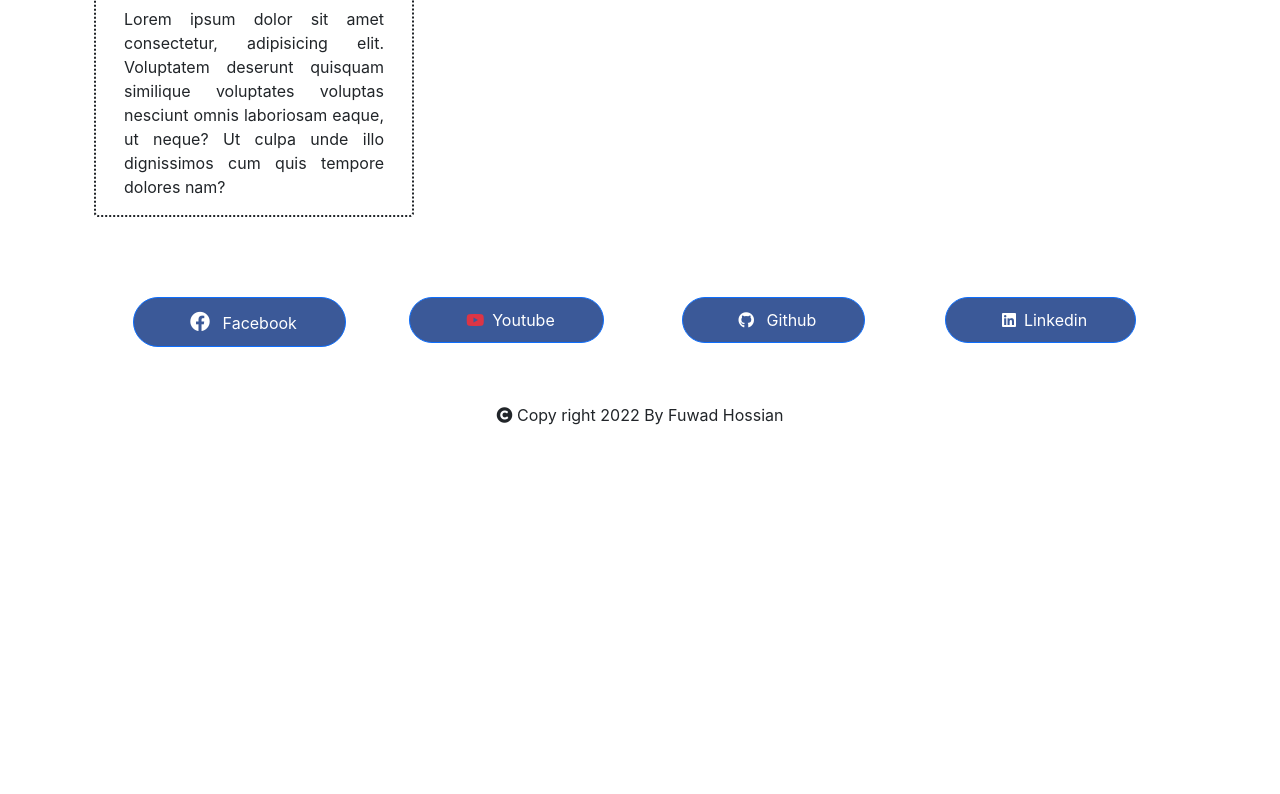
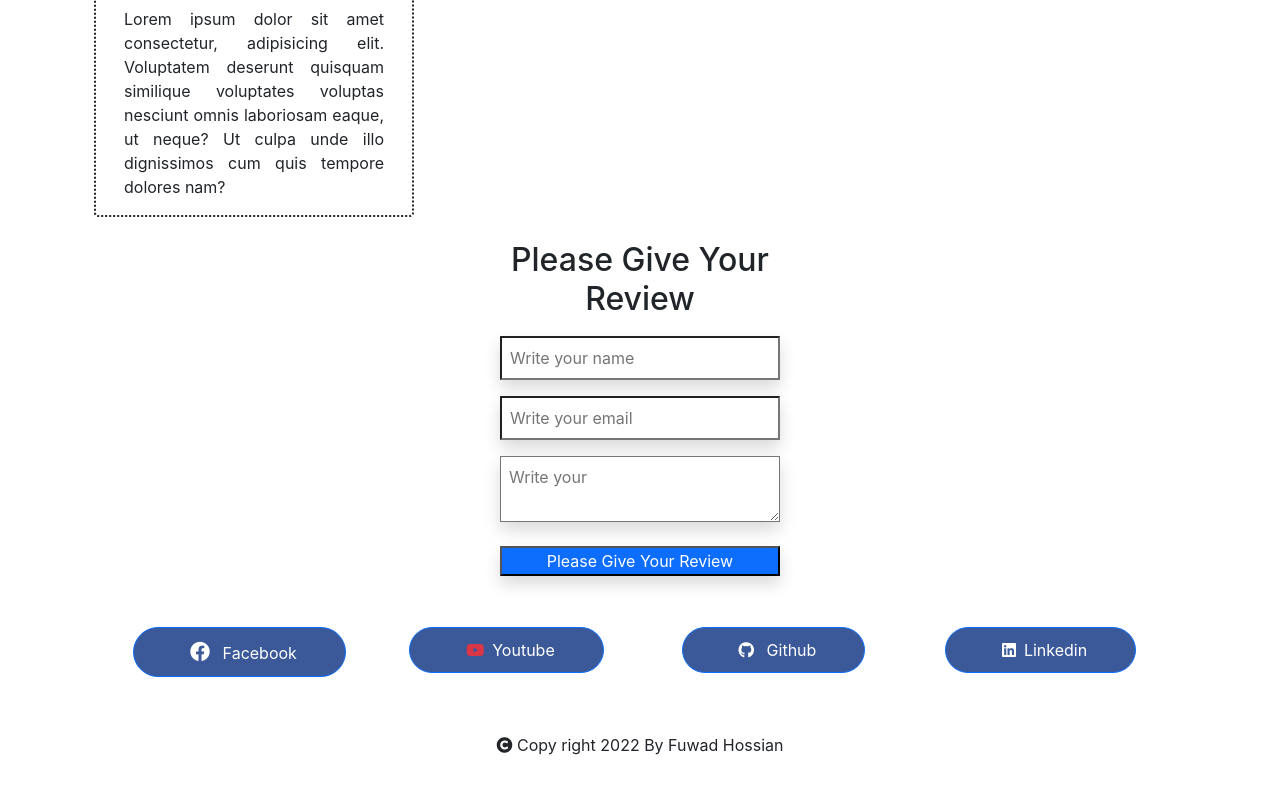
Before and after one commit to Fuhad1998/bicycle-sales-web-cline-site, a React (Create React App) app: page / in a window 1280 px wide. Shown: the part 1510-2304 px from the top of the page. Before the commit the page ends 2049 px from the top, so only its background shows below. Built offline with nearby package versions, Linux system fonts and the light colour scheme; no server answers.

Commit message:
add review

```diff
--- a/package.json
+++ b/package.json
@@ -18,6 +18,7 @@
     "react-hook-form": "^7.29.0",
     "react-router-dom": "^5.3.0",
     "react-scripts": "5.0.0",
+    "react-slick": "^0.28.1",
     "web-vitals": "^2.1.4"
   },
   "scripts": {
--- /dev/null
+++ b/src/Component/Reviews/ReviewInput.js
@@ -0,0 +1,39 @@
+import React from "react";
+import './Reviews.css'
+import { useForm } from "react-hook-form";
+
+const ReviewInput = () => {
+  const { register, handleSubmit } = useForm();
+  const onSubmit = (data) => {};
+  return (
+    <div className=" container  review-header">
+        <h2>Please Give Your Review</h2>
+      <form className="review-from" onSubmit={handleSubmit(onSubmit)}>
+        <input
+          className="mb-3 p-2 input-btn shadow"
+          {...register("name")}
+          placeholder="Write your name"
+        />
+        <input
+          className="input-btn p-2 shadow"
+          {...register("email")}
+          placeholder="Write your email"
+        />
+        <textarea
+          className="mt-3 input-btn p-2 shadow"
+          {...register("text")}
+          placeholder="Write your "
+        />
+        <br />
+
+        <input
+          className="btn-submit bg-primary text-white input-btn shadow"
+          type="submit"
+          value="Please Give Your Review"
+        />
+      </form>
+    </div>
+  );
+};
+
+export default ReviewInput;
--- a/src/Component/Reviews/Reviews.css
+++ b/src/Component/Reviews/Reviews.css
@@ -4,3 +4,26 @@
 
 
 }
+
+.review-header{
+   height: 330px;
+    width: 380px;
+    border-radius: 10px;
+
+}
+
+
+
+.review-from{
+
+    display: flex;
+    flex-direction: column;
+    justify-content: center;
+    align-items: center;
+    padding: 10px;
+}
+
+
+.input-btn{
+    width: 280px;
+}
--- a/src/Component/Reviews/Reviews.js
+++ b/src/Component/Reviews/Reviews.js
@@ -1,10 +1,12 @@
 import React from "react";
 import { Card } from "react-bootstrap";
+import ReviewInput from "./ReviewInput";
 import "./Reviews.css";
 
 const Reviews = () => {
   return (
-    <div className="bg-white container">
+   <div>
+      <div className="bg-white container">
       <div className="row">
         <h1 className="pt-5">What Happy Customer</h1>
         <h4>Say About Us</h4>
@@ -62,17 +64,15 @@ const Reviews = () => {
         </Card>
 
 
-        {/* <div className="col-md-4 col-xs-12 col-sm-12 review-container p-2">
-          <h2 className="">talk</h2>
-          <h6 className="">
-            Lorem ipsum dolor sit amet consectetur, adipisicing elit. Voluptatem
-            deserunt quisquam similique voluptates voluptas nesciunt omnis
-            laboriosam eaque, ut neque? Ut culpa unde illo dignissimos cum quis
-            tempore dolores nam?
-          </h6>
-        </div> */}
+
       </div>
+
     </div>
+    <ReviewInput></ReviewInput>
+   </div>
+
+
+
   );
 };
 
```
Also changed, not shown: 1 other file (tests, documents, lock files or other folders).
